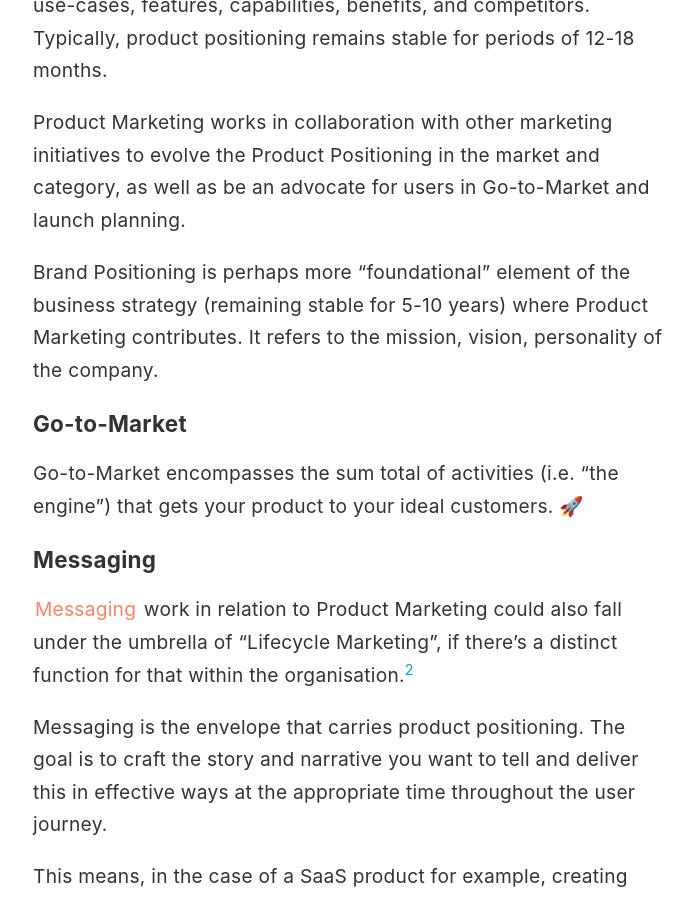
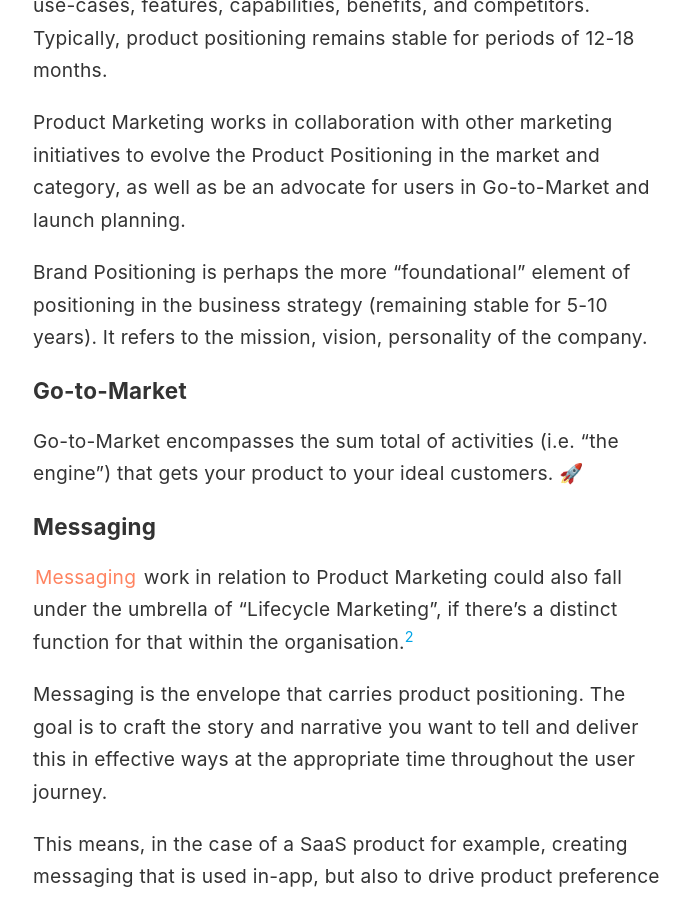
Before and after one commit to jonmccull/digital-garden, a Jekyll site: the page built from _notes/product-marketing.md, in a window 1280 px wide and 900 px high, scrolled down 1396 px. Shown: the whole window, without its empty margins (292-985 px from the left). Built offline with Jekyll 4.4.1, drawn with Linux system fonts in a browser that asks for light colours.

Commit message:
Update product-marketing.md

```diff
--- a/_notes/product-marketing.md
+++ b/_notes/product-marketing.md
@@ -27,7 +27,7 @@ Using insights from research, market trends and their knowledge of the category'
 
 Product Marketing works in collaboration with other marketing initiatives to evolve the Product Positioning in the market and category, as well as be an advocate for users in Go-to-Market and launch planning.
 
-Brand Positioning is perhaps more "foundational" element of the business strategy (remaining stable for 5-10 years) where Product Marketing contributes. It refers to the mission, vision, personality of the company.
+Brand Positioning is perhaps the more "foundational" element of positioning in the business strategy (remaining stable for 5-10 years). It refers to the mission, vision, personality of the company.
 
 
 ### Go-to-Market
```
